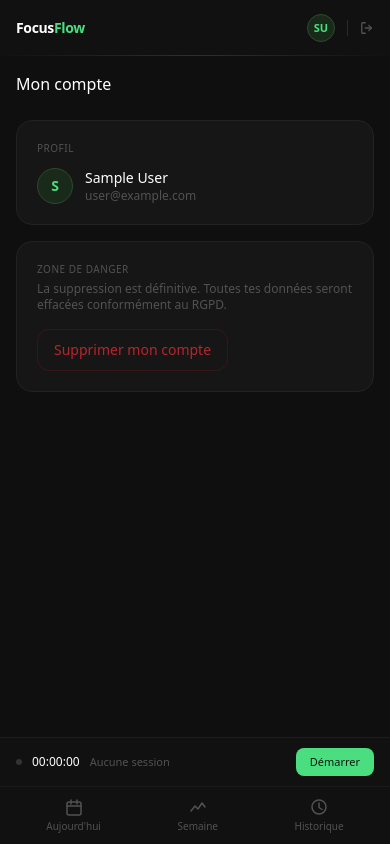
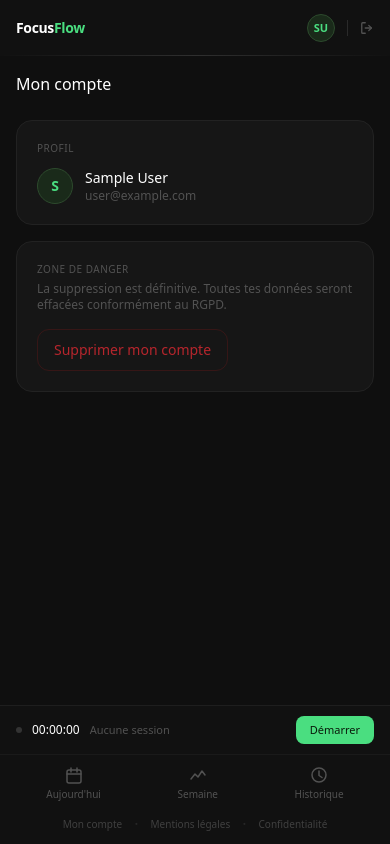
Before and after one commit to Khadija-Asa/focusflow, a Next.js app: page /compte in a window 390 px wide. Built offline with nearby package versions, Linux system fonts and the light colour scheme; no server answers; sample sign-in values are in the browser's storage.

Commit message:
add account and legal links to mobile bottom bar

```diff
--- a/src/app/login/page.tsx
+++ b/src/app/login/page.tsx
@@ -1,6 +1,5 @@
-import { auth } from "@/lib/auth"
+import { auth, signIn } from "@/lib/auth"
 import { redirect } from "next/navigation"
-import { signIn } from "@/lib/auth"
 import { LoginBackground } from "@/components/login/LoginBackground"
 import { LoginCard } from "@/components/login/LoginCard"
 
--- a/src/components/session/BottomBar.tsx
+++ b/src/components/session/BottomBar.tsx
@@ -149,17 +149,25 @@ export function BottomBar() {
             >
               {item.icon}
               <span className="text-[10px] font-medium">{item.label}</span>
-              {active && (
-                <motion.div
-                  layoutId="bottombar-active"
-                  className="absolute bottom-1.5 w-1 h-1 rounded-full bg-accent"
-                  transition={{ duration: 0.2 }}
-                />
-              )}
             </Link>
           )
         })}
       </div>
+
+      {/* liens légaux */}
+      <div className="flex items-center justify-center gap-3 pb-2">
+        <Link href="/compte" className="text-[10px] text-neutral-700 hover:text-neutral-500 transition-colors">
+          Mon compte
+        </Link>
+        <span className="text-neutral-800">·</span>
+        <Link href="/mentions-legales" className="text-[10px] text-neutral-700 hover:text-neutral-500 transition-colors">
+          Mentions légales
+        </Link>
+        <span className="text-neutral-800">·</span>
+        <Link href="/confidentialite" className="text-[10px] text-neutral-700 hover:text-neutral-500 transition-colors">
+          Confidentialité
+        </Link>
+      </div>
     </div>
   )
 }
--- a/src/lib/auth.ts
+++ b/src/lib/auth.ts
@@ -13,7 +13,7 @@ export const { handlers, auth, signIn, signOut } = NextAuth({
   ],
   session: {
     strategy: "database",
-    maxAge: 72 * 60 * 60, // 72 heures
+    maxAge: 48 * 60 * 60, // 48 heures
     updateAge: 60 * 60,   // rafraîchit le token toutes les heures si actif
   },
   callbacks: {
```
